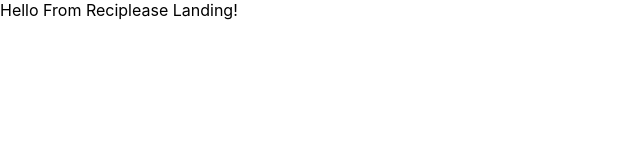
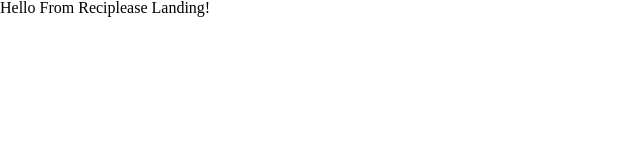
Before and after one commit to Reciplease-App/frontend, a React (Create React App) app: page / in a window 1280 px wide. Shown: the top 160 px of the page, without its empty margins (0-640 px from the left). Built offline with nearby package versions, Linux system fonts and the light colour scheme.

Commit message:
implemented eric myers reset

```diff
--- a/src/index.css
+++ b/src/index.css
@@ -1,13 +1,44 @@
+/* eric myers reset */
+html, body, div, span, applet, object, iframe,
+h1, h2, h3, h4, h5, h6, p, blockquote, pre,
+a, abbr, acronym, address, big, cite, code,
+del, dfn, em, img, ins, kbd, q, s, samp,
+small, strike, strong, sub, sup, tt, var,
+b, u, i, center,
+dl, dt, dd, ol, ul, li,
+fieldset, form, label, legend,
+table, caption, tbody, tfoot, thead, tr, th, td,
+article, aside, canvas, details, embed,
+figure, figcaption, footer, header, hgroup,
+menu, nav, output, ruby, section, summary,
+time, mark, audio, video {
+	margin: 0;
+	padding: 0;
+	border: 0;
+	font-size: 100%;
+	font: inherit;
+	vertical-align: baseline;
+}
+/* HTML5 display-role reset for older browsers */
+article, aside, details, figcaption, figure,
+footer, header, hgroup, menu, nav, section {
+	display: block;
+}
 body {
-  margin: 0;
-  font-family: -apple-system, BlinkMacSystemFont, 'Segoe UI', 'Roboto', 'Oxygen',
-    'Ubuntu', 'Cantarell', 'Fira Sans', 'Droid Sans', 'Helvetica Neue',
-    sans-serif;
-  -webkit-font-smoothing: antialiased;
-  -moz-osx-font-smoothing: grayscale;
+	line-height: 1;
 }
-
-code {
-  font-family: source-code-pro, Menlo, Monaco, Consolas, 'Courier New',
-    monospace;
+ol, ul {
+	list-style: none;
 }
+blockquote, q {
+	quotes: none;
+}
+blockquote:before, blockquote:after,
+q:before, q:after {
+	content: '';
+	content: none;
+}
+table {
+	border-collapse: collapse;
+	border-spacing: 0;
+}
```
